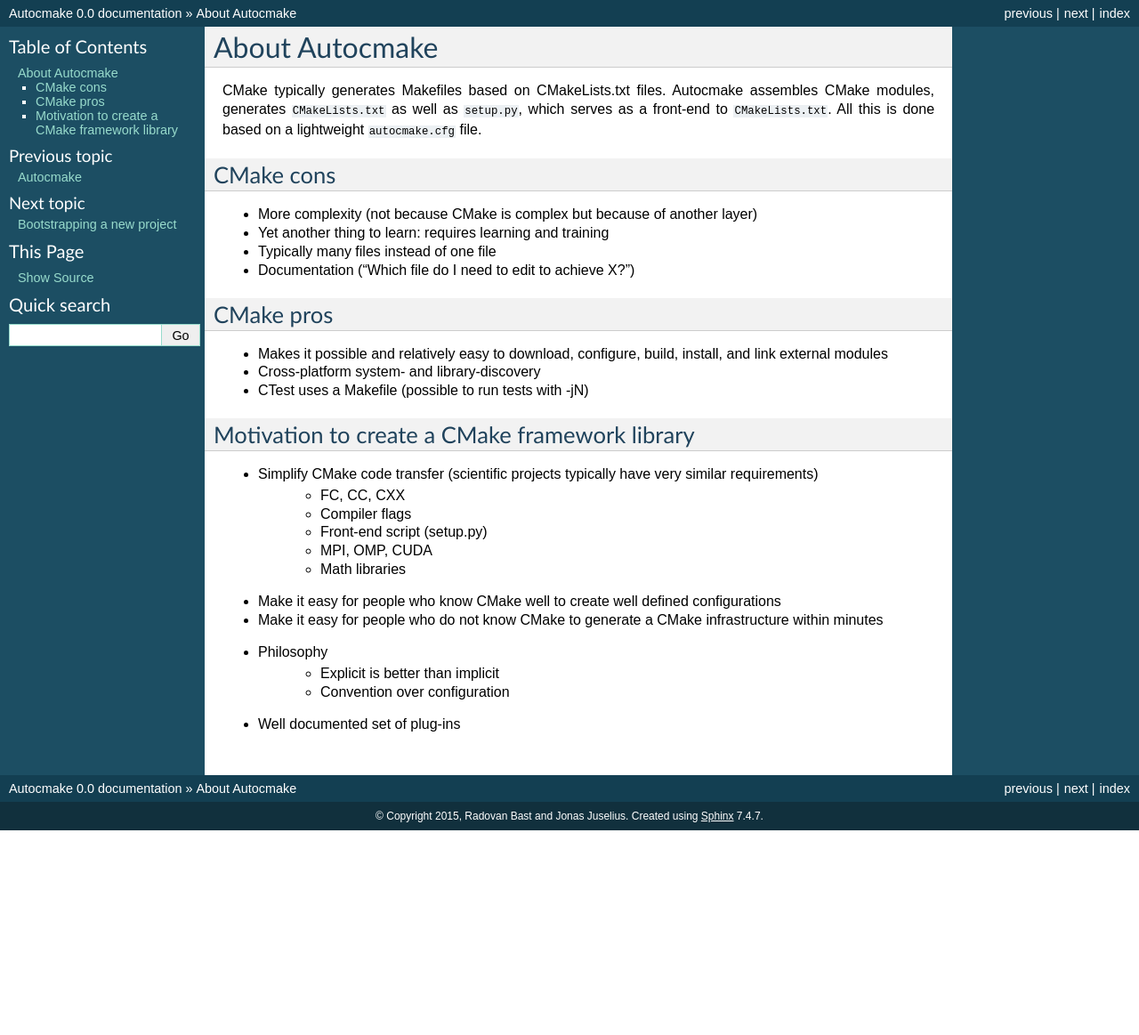
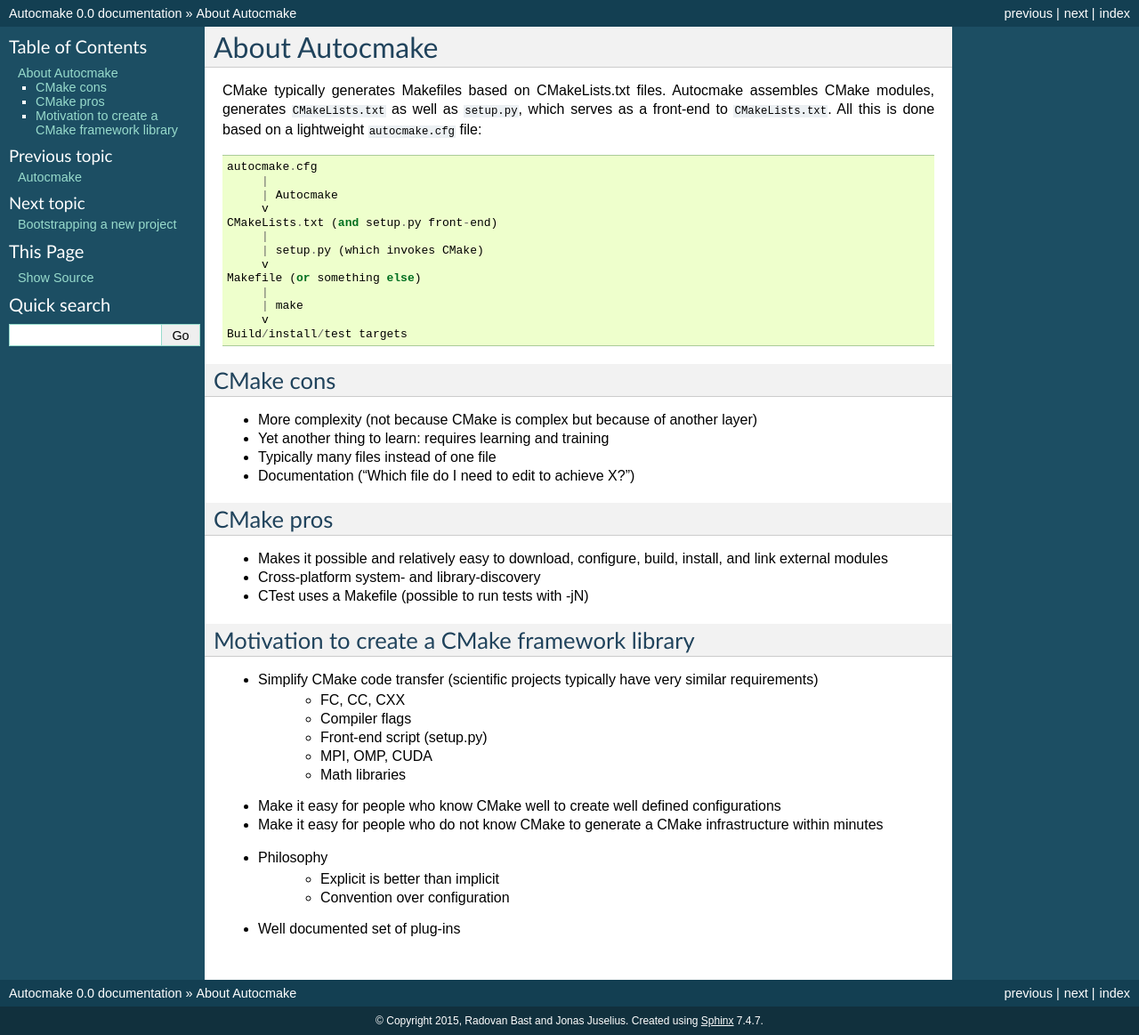
Before and after one commit to dev-cafe/autocmake, a Sphinx documentation site: the page built from doc/about.rst, in a window 1280 px wide. Shown: the whole page at 89% size. Built offline with Sphinx 7.4.7, drawn with Linux system fonts in a browser that asks for light colours; before the commit the page ends 933 px from its top, so only the background shows below that.

Commit message:
flowchart

```diff
--- a/doc/about.rst
+++ b/doc/about.rst
@@ -6,7 +6,21 @@
 CMake typically generates Makefiles based on CMakeLists.txt files.  Autocmake
 assembles CMake modules, generates ``CMakeLists.txt`` as well as ``setup.py``,
 which serves as a front-end to ``CMakeLists.txt``. All this is done based on a
-lightweight ``autocmake.cfg`` file.
+lightweight ``autocmake.cfg`` file::
+
+  autocmake.cfg
+       |
+       | Autocmake
+       v
+  CMakeLists.txt (and setup.py front-end)
+       |
+       | setup.py (which invokes CMake)
+       v
+  Makefile (or something else)
+       |
+       | make
+       v
+  Build/install/test targets
 
 
 CMake cons
```
